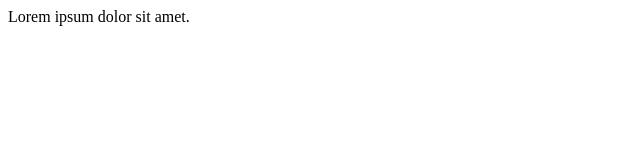
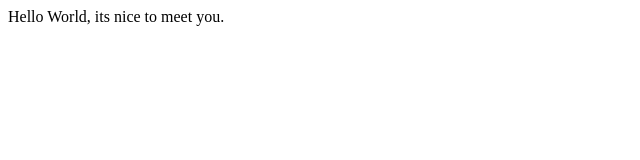
Before and after one commit to bcariani/git-collaboration, a plain HTML site: page index.html in a window 1280 px wide. Shown: the full height of the page, 0-640 px from the left. Drawn offline with Linux system fonts and the light colour scheme.

Commit message:
Changed p tag text

```diff
--- a/index.html
+++ b/index.html
@@ -6,6 +6,6 @@
     <title>Neat Branch</title>
 </head>
 <body>
-    <p>Lorem ipsum dolor sit amet.</p>
+    <p>Hello World, its nice to meet you.</p>
 </body>
 </html>
```
